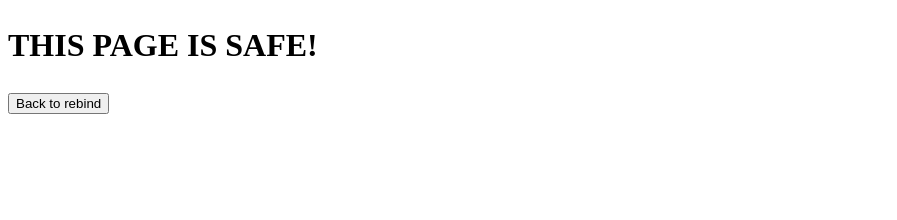
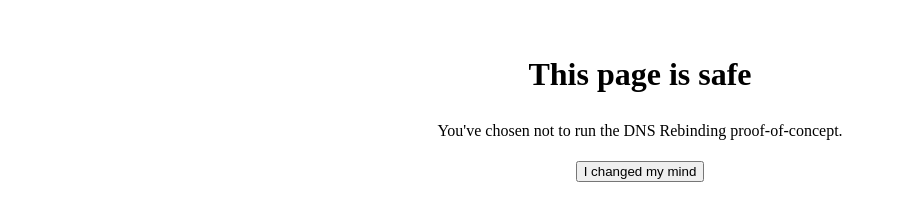
Before and after one commit to brannondorsey/dns-rebind-toolkit, a website: page www/safe/index.html in a window 1280 px wide. Shown: the whole page, without its empty margins (0-897 px from the left). Drawn offline with Linux system fonts and the light colour scheme.

Commit message:
Update language on safe page.

```diff
--- a/www/safe/index.html
+++ b/www/safe/index.html
@@ -8,7 +8,14 @@
     <link rel="stylesheet" href="../css/style.css">
 </head>
 <body>
-<h1> THIS PAGE IS SAFE!</h1>
-<button type="button" onclick="window.location.href='../index.html'">Back to rebind</button>
+<div id='app'>
+    <div class='header'>
+        <h1>This page is safe</h1>
+        <p>
+            You've chosen not to run the DNS Rebinding proof-of-concept.
+        </p>
+        <button type="button" onclick="window.location.href='../index.html'">I changed my mind</button>
+    </div>
+</div>
 </body>
 </html>
```
